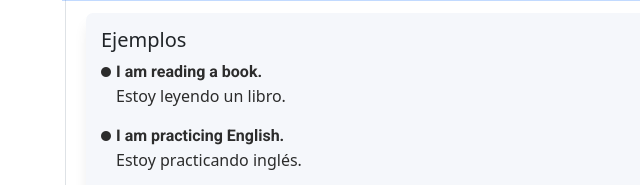
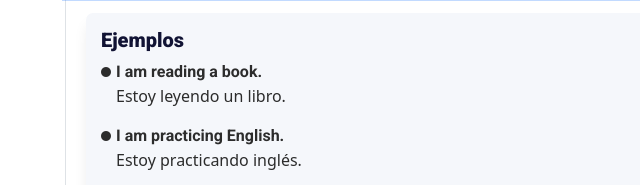
Before and after one commit to stiv-developer/app-english-phrases, a plain HTML site: page index.html in a window 1280 px wide. Both pictures are taken after a click on the button 640 px from the left and 421 px from the top of the page. Shown: the part 450-635 px from the top of the page, 9-649 px from the left. Drawn offline with nearby package versions, Linux system fonts and the light colour scheme.

Commit message:
Se agregaron cambios en los estilos

```diff
--- a/app.js
+++ b/app.js
@@ -40,7 +40,7 @@ document.addEventListener('DOMContentLoaded', function () {
 
                         // Create the type header dynamically
                         const nameTypeTranslation = typeItem['name-type-translation'] ? `<span class="fs-6 text-success"> (${typeItem['name-type-translation']})</span>` : '';
-                        const typeHeaderHTML = `<h5>${typeItem['name-type']}${nameTypeTranslation}</h5>`;
+                        const typeHeaderHTML = `<h5 class="title-sentence">${typeItem['name-type']}${nameTypeTranslation}</h5>`;
 
                         // Insert the header into the type container
                         typeContainer.innerHTML += typeHeaderHTML;
--- a/styles.css
+++ b/styles.css
@@ -44,3 +44,10 @@
   font-weight: 300;
   font-style: normal;
 }
+
+.title-sentence{
+    color: #111334;
+    font-family: "Roboto", system-ui;
+  font-weight: 900;
+  font-style: normal;
+}
```
